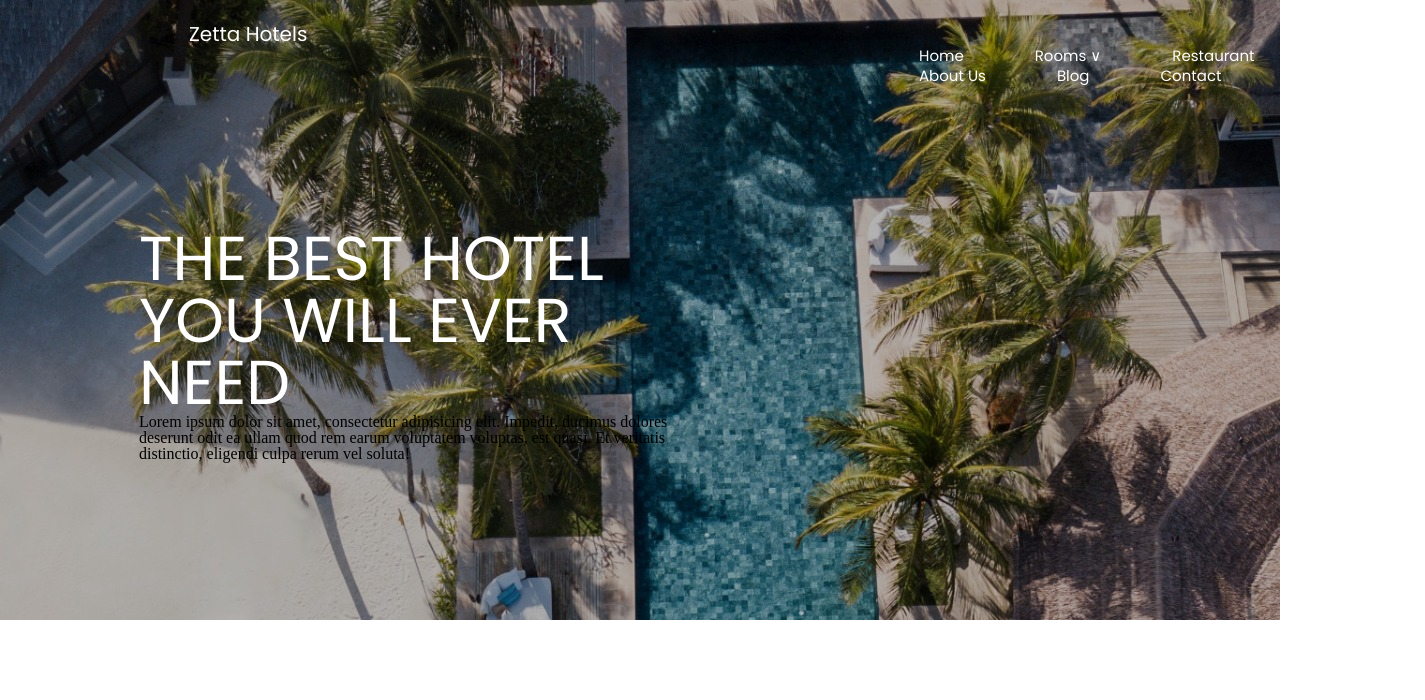
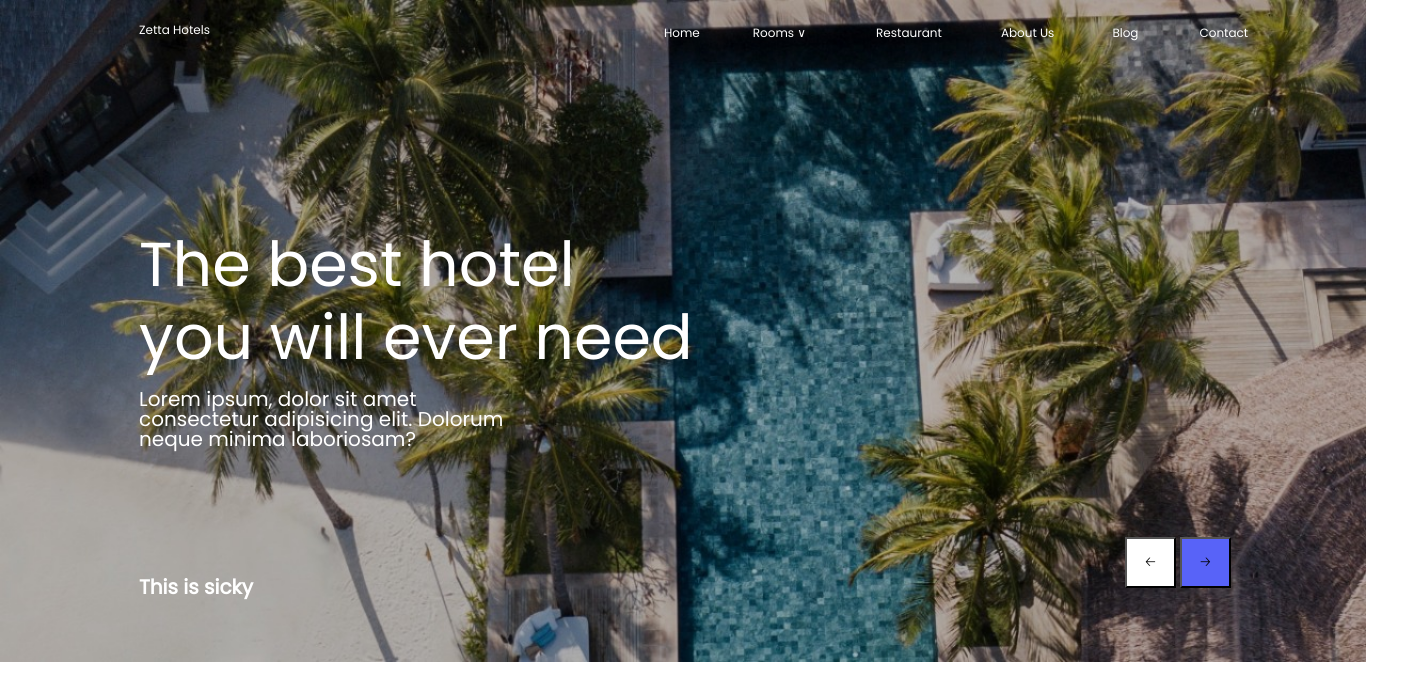
Before and after one commit to Mariami-N/HTML-project-hotel-, a plain HTML site: page index.html in a window 1280 px wide. Shown: the whole page, 1425 px wide, since content can reach past the window. Drawn offline with Linux system fonts and the light colour scheme.

Commit message:
continuation hotel project

```diff
--- a/index.html
+++ b/index.html
@@ -14,18 +14,20 @@
      <header>
             <h6>Zetta Hotels</h6>
          <nav>
-            <li>Home</li>
-             <li>Rooms &or;</li>
-             <li>Restaurant</li>
-             <li>About Us</li>
-             <li>Blog</li>
-             <li>Contact</li>
+            <li class="home">Home</li>
+             <li class="rooms">Rooms &or;</li>
+             <li class="rest">Restaurant</li>
+             <li class="about">About Us</li>
+             <li class="blog">Blog</li>
+             <li class="cont">Contact</li>
         </nav>
-
     </header>
-    <div>
-        <h1>THE BEST HOTEL YOU WILL EVER NEED</h1>
-        <p>Lorem ipsum dolor sit amet, consectetur adipisicing elit. Impedit, ducimus dolores deserunt odit ea ullam quod rem earum voluptatem voluptas, est quasi. Et veritatis distinctio, eligendi culpa rerum vel soluta!</p>
-    </div>
+    <h1>The best hotel you will ever need</h1>
+    <p>Lorem ipsum, dolor sit amet consectetur adipisicing elit. Dolorum neque minima laboriosam?  </p>
+<h3>This is sicky</h3>
+<footer>
+<button class="right">🡠</button>
+<button class="left">🡢</button>
+</footer>
 </body>
 </html>
--- a/style.css
+++ b/style.css
@@ -1,9 +1,8 @@
 @import url('https://fonts.googleapis.com/css2?family=Poppins&display=swap');
+
 img{
-    width: 100vw;
-    height: 100vw;
-    width: 100%;
-    height: 100%;
+    width: 1366px;
+    height: 662px;
     position: relative;
 }
 header{
@@ -11,33 +10,104 @@ header{
     top: 24px;
     left: 139px;
     position: absolute;
-    color: white;
-    font-size: 20px;
-    margin-left: 50px;
 }
 h6{
+    position: absolute;
+    width: 84px;
+    height: 13px;
+    color: white;
     font-family: "poppins";
     display: inline-block;
-    font-size: 20px;
+    font-size: 12px;
+}
+nav{
+    position: absolute;
+    left: 520px;
+    width: 600px;
+}
+.home{
+    display: inline-block;
+    margin-left: 5px;
+}
+.rooms{
+    margin-left: 49px;
+}
+.rest{
+    margin-left: 66px;
+}
+.about{
+margin-left: 55px;
+}
+.blog{
+    margin-left: 54px;
+}
+.cont{
+    margin-left: 57px;
 }
 li{
     display: inline-block;
-    margin-left: 66px;
-    font-size: 15px;
+    color: #ffffff;
+    font-size: 12px;
     font-family: "poppins";
+    margin-left: 35px;
 }
-nav{
-    margin-left: 664px;
-}
-div{
+h1{
+    color: white;
+    font-size: 62px;
+    font-family: "poppins";
+    /* width: 555px; */
     position: absolute;
+    width: 555px;
+    height: 138px;
+    font-weight: 400;
+    line-height: 73px;
+    font-style: normal;
+    text-align: left;
     top: 228px;
     left: 139px;
-    width: 555px;
-    height: 227px;
+
 }
-h1{
-    font-size: 62px;
+p{
+    position: absolute;
+    top: 389px;
+    left:139px;
     font-family: "poppins";
-    color: white;
+    font-size: 20px;
+    font-weight: 400;
+    line-height: 20px;
+    font-style: normal;
+    text-align: left;
+    color: #ffffff;
+    width: 400px;
 }
+h3{
+    position: absolute;
+    width: 150px;
+    height: 23px;
+    top: 577px;
+    left: 139px;
+    font-family: "poppins";
+    font-size: 20px;
+    font-weight: bold;
+    line-height: 20px;
+    font-style: normal;
+    text-align: left;
+    color: #ffffff;
+}
+footer{
+    position: absolute;
+    top: 537px;
+    left: 1125px;
+    width: 300px
+
+}
+.right{
+    width: 51px;
+    height: 51px;
+    background-color: #ffffff;
+}
+.left{
+    width: 51px;
+    height: 51px;
+    background-color: #5863F8;
+}
```
